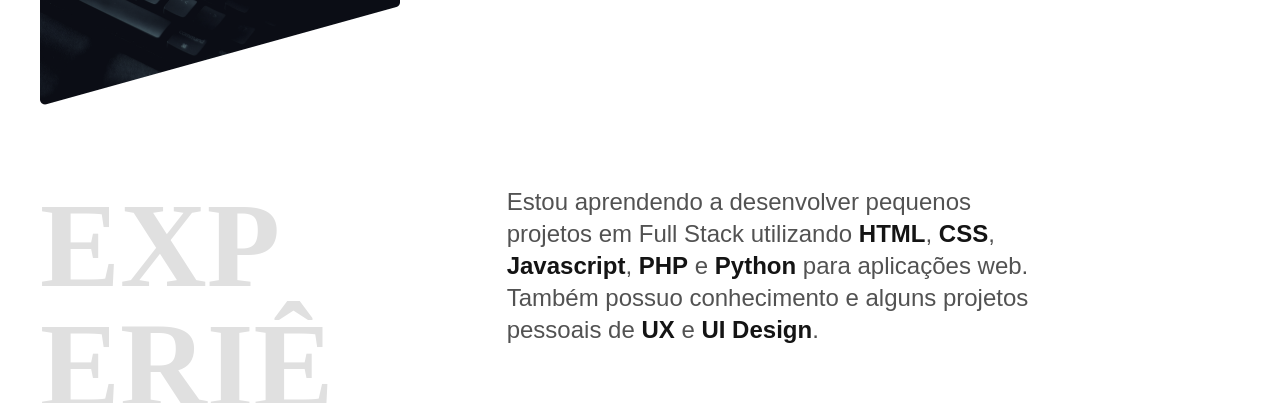
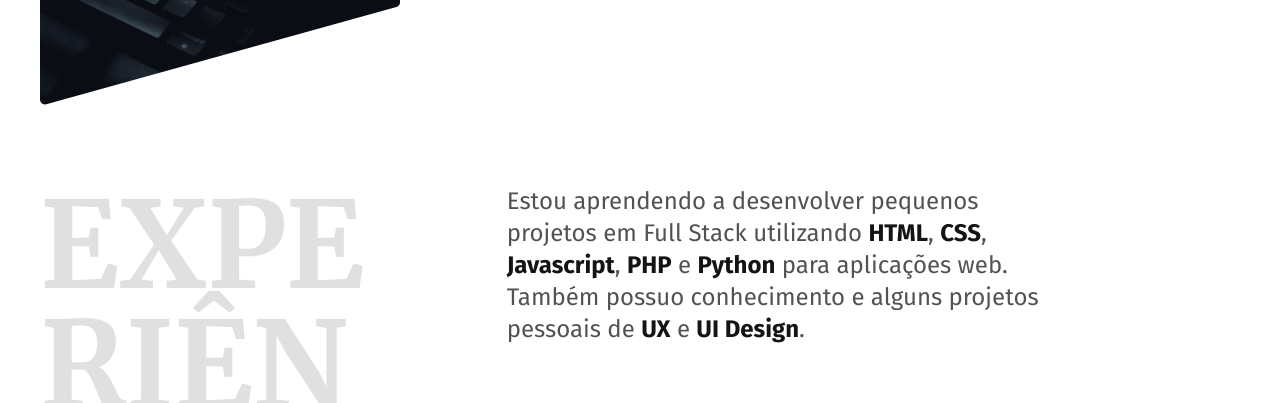
Before and after one commit to DKSILVEIRA/dksilveira.github.io, a plain HTML site: page index.html in a window 1280 px wide. Shown: the part 575-978 px from the top of the page. Drawn offline with Linux system fonts and the light colour scheme.

Commit message:
add fontes

```diff
--- a/index.html
+++ b/index.html
@@ -7,6 +7,10 @@
   <meta name="description" content="Desenvolvedor Full Stack & UX/UI Design ">
   <link rel="stylesheet" href="./css/style.min.css">
   <link rel="icon" href="./favicon.svg" type="image/svg+xml">
+
+  <link rel="preconnect" href="https://fonts.googleapis.com">
+  <link rel="preconnect" href="https://fonts.gstatic.com" crossorigin>
+  <link href="https://fonts.googleapis.com/css2?family=Fira+Sans:wght@400;700&family=Merriweather:wght@400;700&display=swap" rel="stylesheet">
 </head>
 <body>
   <header class="header">
```
